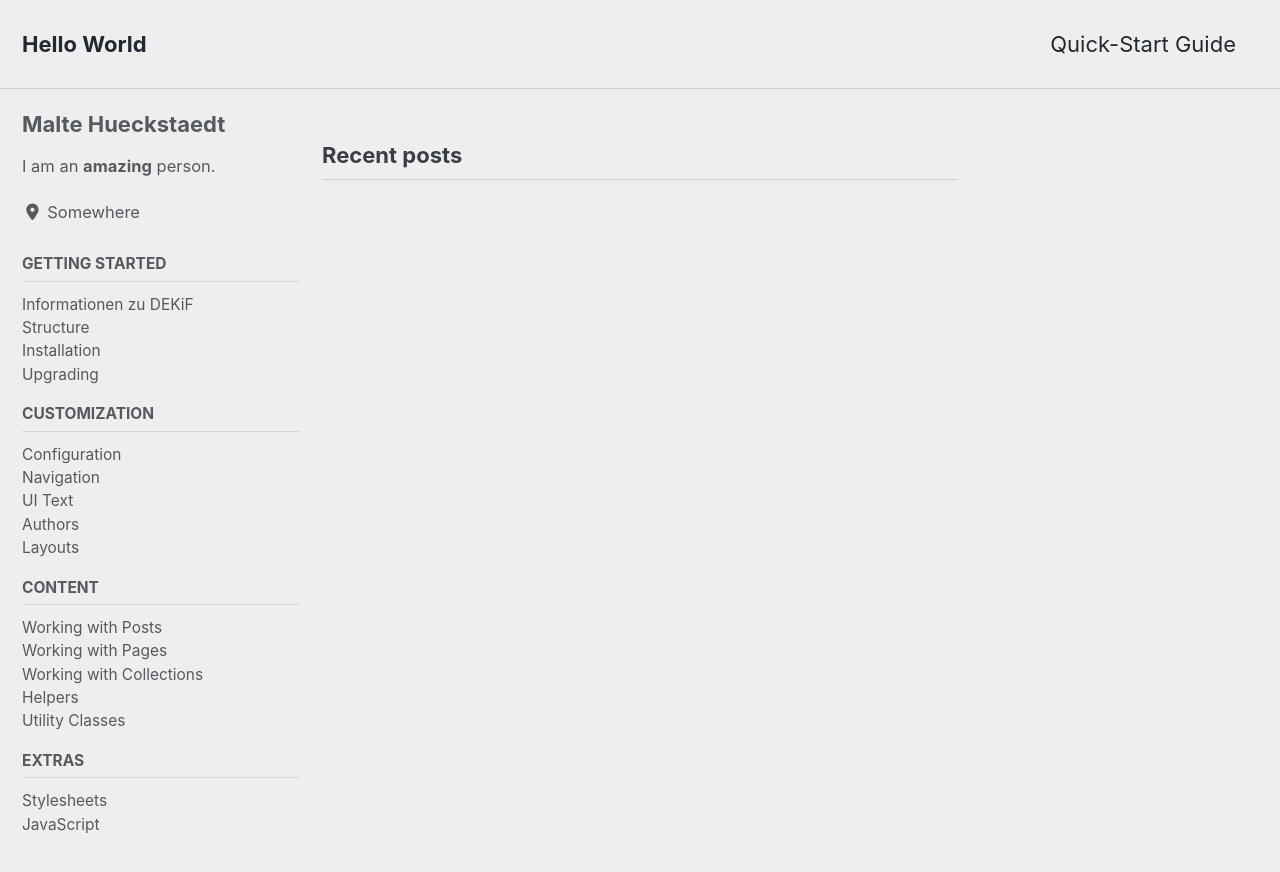
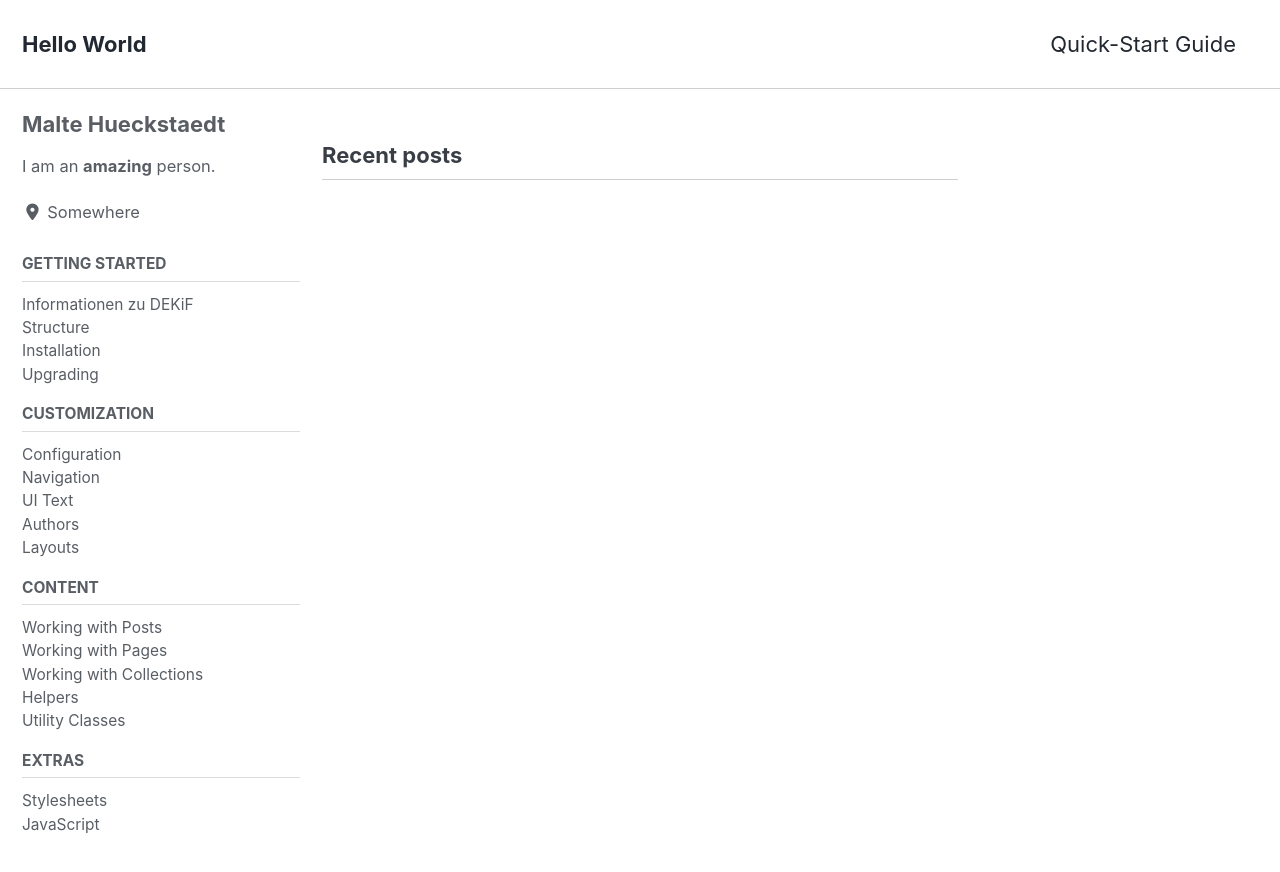
Before and after one commit to MalteHueckstaedt/Chernoff_Face, a Jekyll site: the page built from index.html, in a window 1280 px wide and 900 px high. Shown: the top 872 px of the window. Built offline with Jekyll 4.4.1, drawn with Linux system fonts in a browser that asks for light colours; cached includes are drawn as plain includes; nearby versions of some CDN libraries; the list of posts is cut into pages by our own code.

Commit message:
Changing _air-Layout File: Backround-Color from gray to white.

```diff
--- a/_sass/minimal-mistakes/skins/_air.scss
+++ b/_sass/minimal-mistakes/skins/_air.scss
@@ -3,7 +3,7 @@
    ========================================================================== */
 
 /* Colors */
-$background-color: #eeeeee !default;
+$background-color: #FFFFFF !default;
 $text-color: #222831 !default;
 $muted-text-color: #393e46 !default;
 $primary-color: #0092ca !default;
```
